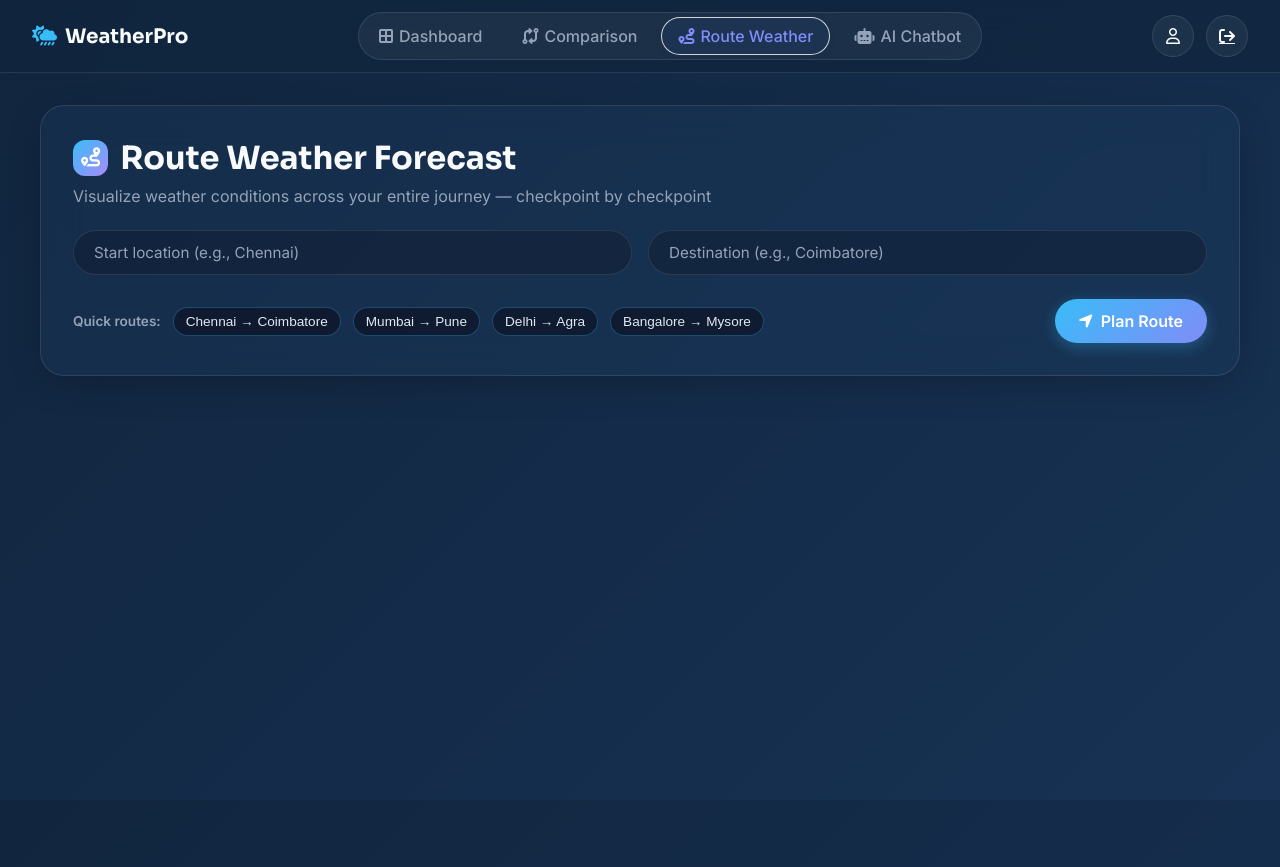
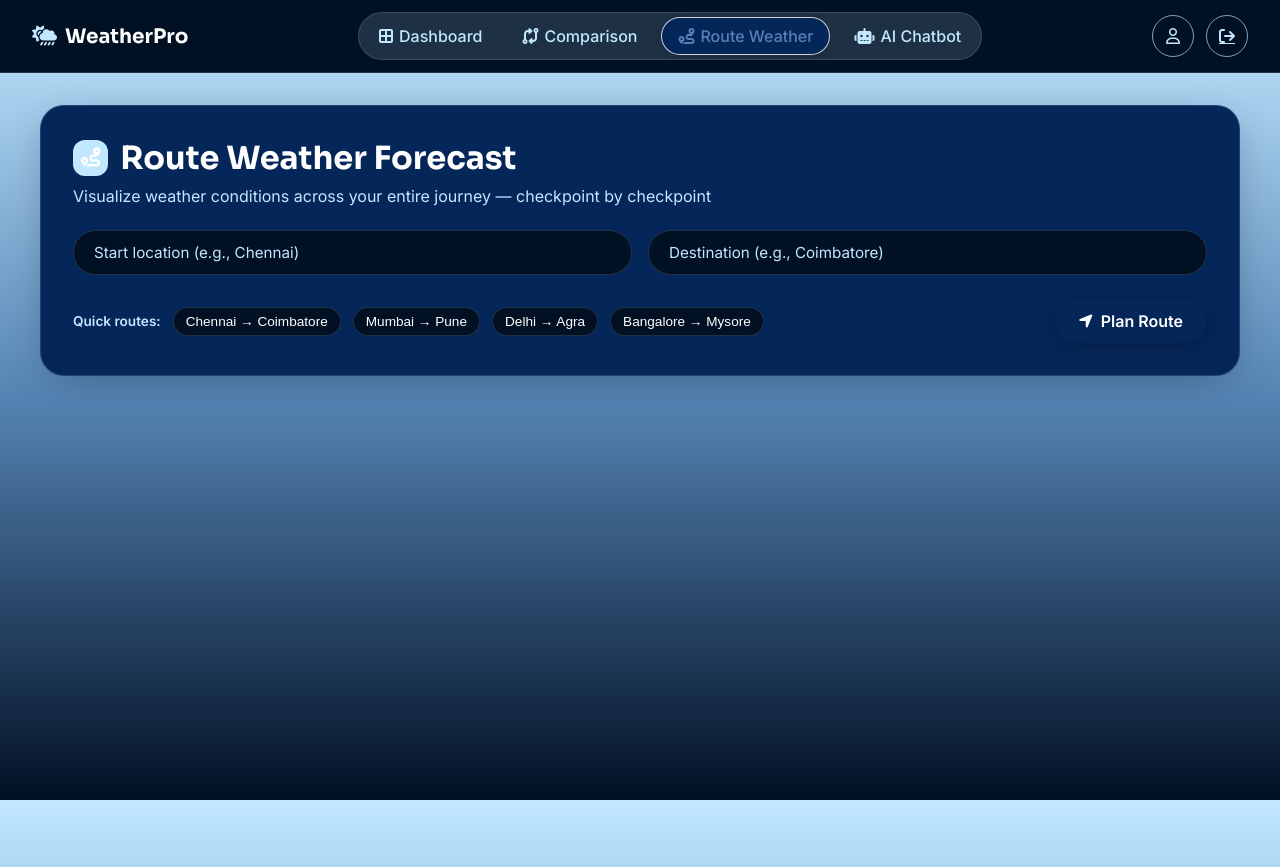
Before and after one commit to codedbydinesh09/weather_tracking_web_application, a Django app: page /route-weather/ in a window 1280 px wide. Run offline with Django 5.2, Linux system fonts and the light colour scheme; the visitor is signed in with stand-in values (Sample User, id 1).

Commit message:
layout and colour theme changed

```diff
--- a/weather_app/static/weather_app/route_weather.js
+++ b/weather_app/static/weather_app/route_weather.js
@@ -202,7 +202,7 @@ const RouteWeather = (() => {
 
         // GeoJSON uses [lon, lat] → Leaflet needs [lat, lon]
         const coords = route.geometry.coordinates.map(c => [c[1], c[0]]);
-        polyline = L.polyline(coords, { color: '#38BDF8', weight: 5, opacity: 0.8 }).addTo(map);
+        polyline = L.polyline(coords, { color: '#C1E8FF', weight: 5, opacity: 0.8 }).addTo(map);
         map.fitBounds(polyline.getBounds(), { padding: [50, 50] });
 
         if (checkpointsData && checkpointsData.length > 0) {
@@ -283,7 +283,7 @@ const RouteWeather = (() => {
                         <div style="font-size:1.5rem; font-weight:700; color:var(--accent-blue);">
                             ${temp}°
                         </div>
-                        <div style="font-size:0.8rem; color:#cbd5e1;">
+                        <div style="font-size:0.8rem; color:#C1E8FF;">
                             <i class="fa-solid fa-cloud-rain"></i> ${Math.round(rain)}%
                         </div>
                     </div>
--- a/weather_app/static/weather_app/style.css
+++ b/weather_app/static/weather_app/style.css
@@ -4,30 +4,30 @@
 /* ══ Global Tokens & Theme System (Dark Navy Glassmorphism) ══ */
 :root {
     /* Backgrounds */
-    --bg-primary: #11253E;
-    --bg-secondary: #173254;
+    --bg-primary: #021024;
+    --bg-secondary: #052659;
 
     /* Glassmorphism */
-    --glass-bg: rgba(32, 63, 100, 0.3);
-    --glass-border: rgba(255, 255, 255, 0.1);
+    --glass-bg: #052659;
+    --glass-border: rgba(193, 232, 255, 0.15);
     --glass-blur: blur(20px);
 
     /* Typography */
-    --text-primary: #F8FAFC;
-    --text-secondary: #94A3B8;
-    --text-inverse: #FFFFFF;
+    --text-primary: #FFFFFF;
+    --text-secondary: #C1E8FF;
+    --text-inverse: #021024;
 
     /* Accents */
-    --accent-blue: #38BDF8;
-    --accent-blue-dark: #818CF8;
-    --accent-purple: #A78BFA;
-    --accent-coral: #FB7185;
-    --accent-mint: #34D399;
-    --accent-yellow: #FBBF24;
+    --accent-blue: #C1E8FF;
+    --accent-blue-dark: #5483B3;
+    --accent-purple: #C1E8FF;
+    --accent-coral: #052659;
+    --accent-mint: #7DA0CA;
+    --accent-yellow: #C1E8FF;
 
     /* Shadows */
-    --shadow-soft: 0 10px 40px -10px rgba(0,0,0,0.3);
-    --shadow-glow: 0 0 25px rgba(56,189,248,0.3);
+    --shadow-soft: 0 10px 40px -10px rgba(2,16,36,0.35);
+    --shadow-glow: 0 0 25px rgba(193, 232, 255, 0.4);
 
     /* Radius */
     --radius-lg: 24px;
@@ -44,7 +44,7 @@ body {
     font-family: 'Inter', sans-serif;
     color: var(--text-primary);
     overflow-x: hidden;
-    background: linear-gradient(135deg, var(--bg-primary) 0%, var(--bg-secondary) 100%);
+    background: linear-gradient(180deg, #C1E8FF 0%, #5483B3 50%, #021024 100%);
     background-attachment: fixed;
 }
 
@@ -67,13 +67,14 @@ h1, h2, h3, h4, h5, h6 {
 
 .card-premium:hover, .glass-card:hover {
     transform: translateY(-4px);
-    box-shadow: 0 15px 50px -10px rgba(0,0,0,0.2);
+    box-shadow: 0 15px 50px -10px rgba(2,16,36,0.5);
+    background: #5483B3;
 }
 
 /* ══ Inputs ══ */
 .glass-input {
     width: 100%;
-    background: rgba(15, 23, 42, 0.4);
+    background: #021024;
     border: 1px solid var(--glass-border);
     padding: 12px 20px;
     border-radius: var(--radius-full);
@@ -89,16 +90,20 @@ h1, h2, h3, h4, h5, h6 {
     color: var(--text-secondary);
 }
 
+.glass-input:hover {
+    border-color: #C1E8FF;
+}
+
 .glass-input:focus {
-    background: rgba(32, 63, 100, 0.6);
-    border-color: var(--accent-blue);
-    box-shadow: 0 0 0 4px rgba(56, 189, 248, 0.15);
+    background: #021024;
+    border-color: #C1E8FF;
+    box-shadow: 0 0 0 4px rgba(84, 131, 179, 0.4);
 }
 
 /* ══ Buttons ══ */
 .btn-primary {
-    background: linear-gradient(135deg, var(--accent-blue) 0%, var(--accent-blue-dark) 100%);
-    color: var(--text-inverse);
+    background: #052659;
+    color: #FFFFFF;
     border: none;
     border-radius: var(--radius-full);
     padding: 12px 24px;
@@ -106,7 +111,7 @@ h1, h2, h3, h4, h5, h6 {
     font-weight: 600;
     font-size: 1rem;
     cursor: pointer;
-    box-shadow: 0 4px 15px rgba(56,189,248,0.3);
+    box-shadow: 0 4px 15px rgba(2, 16, 36, 0.35);
     transition: var(--transition-bounce);
     display: inline-flex;
     align-items: center;
@@ -115,18 +120,25 @@ h1, h2, h3, h4, h5, h6 {
 }
 
 .btn-primary:hover {
+    background: #5483B3;
     transform: translateY(-2px);
-    box-shadow: 0 6px 20px rgba(56,189,248,0.4);
+    box-shadow: 0 6px 20px rgba(2, 16, 36, 0.4);
 }
 
 .btn-primary:active {
+    background: #021024;
     transform: scale(0.97);
 }
 
-.btn-icon {
-    background: rgba(255, 255, 255, 0.05);
-    border: 1px solid var(--glass-border);
-    color: var(--text-primary);
+.btn-primary:disabled {
+    background: #7DA0CA;
+    cursor: not-allowed;
+}
+
+.btn-icon, .btn-secondary {
+    background: transparent;
+    border: 1px solid #7DA0CA;
+    color: #C1E8FF;
     border-radius: var(--radius-full);
     width: 40px;
     height: 40px;
@@ -137,8 +149,8 @@ h1, h2, h3, h4, h5, h6 {
     transition: var(--transition-smooth);
 }
 
-.btn-icon:hover {
-    background: rgba(255, 255, 255, 0.1);
+.btn-icon:hover, .btn-secondary:hover {
+    background: #052659;
     transform: translateY(-2px);
     box-shadow: var(--shadow-soft);
 }
@@ -148,7 +160,7 @@ h1, h2, h3, h4, h5, h6 {
     position: sticky;
     top: 0;
     z-index: 1000;
-    background: rgba(17, 37, 62, 0.7);
+    background: #021024;
     backdrop-filter: blur(24px);
     -webkit-backdrop-filter: blur(24px);
     border-bottom: 1px solid var(--glass-border);
@@ -179,7 +191,7 @@ h1, h2, h3, h4, h5, h6 {
     display: flex;
     align-items: center;
     gap: 0.5rem;
-    background: rgba(255,255,255,0.05);
+    background: rgba(193,232,255,0.15);
     padding: 4px;
     border-radius: var(--radius-full);
     border: 1px solid var(--glass-border);
@@ -271,3 +283,19 @@ h1, h2, h3, h4, h5, h6 {
     from { transform: translateX(100%); opacity: 0; }
     to { transform: translateX(0); opacity: 1; }
 }
+
+/* ══ Scrollbar ══ */
+::-webkit-scrollbar {
+    width: 10px;
+    height: 10px;
+}
+::-webkit-scrollbar-track {
+    background: #021024;
+}
+::-webkit-scrollbar-thumb {
+    background: #5483B3;
+    border-radius: 5px;
+}
+::-webkit-scrollbar-thumb:hover {
+    background: #7DA0CA;
+}
--- a/weather_app/templates/weather_app/base.html
+++ b/weather_app/templates/weather_app/base.html
@@ -7,7 +7,7 @@
 
     {% load static %}
 
-    <link rel="stylesheet" href="{% static 'weather_app/style.css' %}?v=3">
+    <link rel="stylesheet" href="{% static 'weather_app/style.css' %}?v=5">
     <link href="https://cdnjs.cloudflare.com/ajax/libs/font-awesome/6.5.2/css/all.min.css" rel="stylesheet">
     <script src="https://cdn.jsdelivr.net/npm/chart.js"></script>
     <link rel="stylesheet" href="https://unpkg.com/leaflet@1.9.4/dist/leaflet.css" />
--- a/weather_app/templates/weather_app/dashboard.html
+++ b/weather_app/templates/weather_app/dashboard.html
@@ -2,7 +2,7 @@
 {% load static %}
 
 {% block extra_head %}
-<link rel="stylesheet" href="{% static 'weather_app/dashboard.css' %}?v=3">
+<link rel="stylesheet" href="{% static 'weather_app/dashboard.css' %}?v=5">
 <script src="https://cdn.jsdelivr.net/npm/globe.gl@2.26.5/dist/globe.gl.min.js"></script>
 {% endblock %}
 
--- a/weather_app/templates/weather_app/index.html
+++ b/weather_app/templates/weather_app/index.html
@@ -66,7 +66,7 @@
 
 
 
-            background: rgba(0, 0, 0, 0.5);
+            background: rgba(2, 16, 36, 0.35);
 
 
 
@@ -98,7 +98,7 @@
 
         .container {
 
-            background: rgba(255, 255, 255, 0.15);
+            background: rgba(193, 232, 255, 0.15);
 
             backdrop-filter: blur(10px);
 
@@ -106,7 +106,7 @@
 
             border-radius: 12px;
 
-            box-shadow: 0 0 15px rgba(0, 0, 0, 0.2);
+            box-shadow: 0 0 15px rgba(2, 16, 36, 0.35);
 
             width: 600px;
 
--- a/weather_app/templates/weather_app/login.html
+++ b/weather_app/templates/weather_app/login.html
@@ -5,7 +5,7 @@
     <meta name="viewport" content="width=device-width, initial-scale=1.0">
     <title>WeatherPro - Login</title>
     {% load static %}
-    <link rel="stylesheet" href="{% static 'weather_app/style.css' %}?v=3">
+    <link rel="stylesheet" href="{% static 'weather_app/style.css' %}?v=5">
     <link href="https://cdnjs.cloudflare.com/ajax/libs/font-awesome/6.5.2/css/all.min.css" rel="stylesheet">
     <style>
         body {
@@ -25,7 +25,7 @@
         .auth-logo {
             font-size: 2rem;
             font-weight: 700;
-            color: #f8fafc;
+            color: #FFFFFF;
             margin-bottom: 8px;
             display: flex;
             align-items: center;
@@ -49,7 +49,7 @@
         }
         .error-msg {
             color: var(--accent-coral);
-            background: rgba(251, 113, 133, 0.1);
+            background: #052659;
             padding: 12px;
             border-radius: var(--radius-md);
             margin-bottom: 20px;
--- a/weather_app/templates/weather_app/register.html
+++ b/weather_app/templates/weather_app/register.html
@@ -5,7 +5,7 @@
     <meta name="viewport" content="width=device-width, initial-scale=1.0">
     <title>WeatherPro - Register</title>
     {% load static %}
-    <link rel="stylesheet" href="{% static 'weather_app/style.css' %}?v=3">
+    <link rel="stylesheet" href="{% static 'weather_app/style.css' %}?v=5">
     <link href="https://cdnjs.cloudflare.com/ajax/libs/font-awesome/6.5.2/css/all.min.css" rel="stylesheet">
     <style>
         body {
@@ -25,7 +25,7 @@
         .auth-logo {
             font-size: 2rem;
             font-weight: 700;
-            color: #f8fafc;
+            color: #FFFFFF;
             margin-bottom: 8px;
             display: flex;
             align-items: center;
@@ -49,7 +49,7 @@
         }
         .error-msg {
             color: var(--accent-coral);
-            background: rgba(251, 113, 133, 0.1);
+            background: #052659;
             padding: 12px;
             border-radius: var(--radius-md);
             margin-bottom: 20px;
--- a/weather_app/templates/weather_app/route_weather.html
+++ b/weather_app/templates/weather_app/route_weather.html
@@ -124,20 +124,20 @@
     }
 
     .qr-chip {
-        background: rgba(15, 23, 42, 0.8);
-        border: 1px solid rgba(56, 189, 248, 0.3);
+        background: #021024;
+        border: 1px solid rgba(193, 232, 255, 0.15);
         padding: 6px 12px;
         border-radius: var(--radius-full);
         font-size: 0.85rem;
         cursor: pointer;
         transition: all 0.2s;
-        color: #e2e8f0;
+        color: #FFFFFF;
     }
 
     .qr-chip:hover {
-        background: rgba(56, 189, 248, 0.2);
-        color: #38bdf8;
-        border-color: rgba(56, 189, 248, 0.6);
+        background: rgba(193, 232, 255, 0.15);
+        color: #C1E8FF;
+        border-color: #C1E8FF;
     }
 
     /* Map */
```
Also changed, not shown: other parts of weather_app/templates/weather_app/route_weather.html (+18 -18 lines), weather_app/static/weather_app/comparison.js (+18 -18 lines), weather_app/static/weather_app/dashboard.css (+29 -29 lines), weather_app/static/weather_app/dashboard.js (+26 -14 lines), weather_app/templates/weather_app/chatbot.html (+11 -11 lines), weather_app/templates/weather_app/comparison.html (+33 -29 lines).
